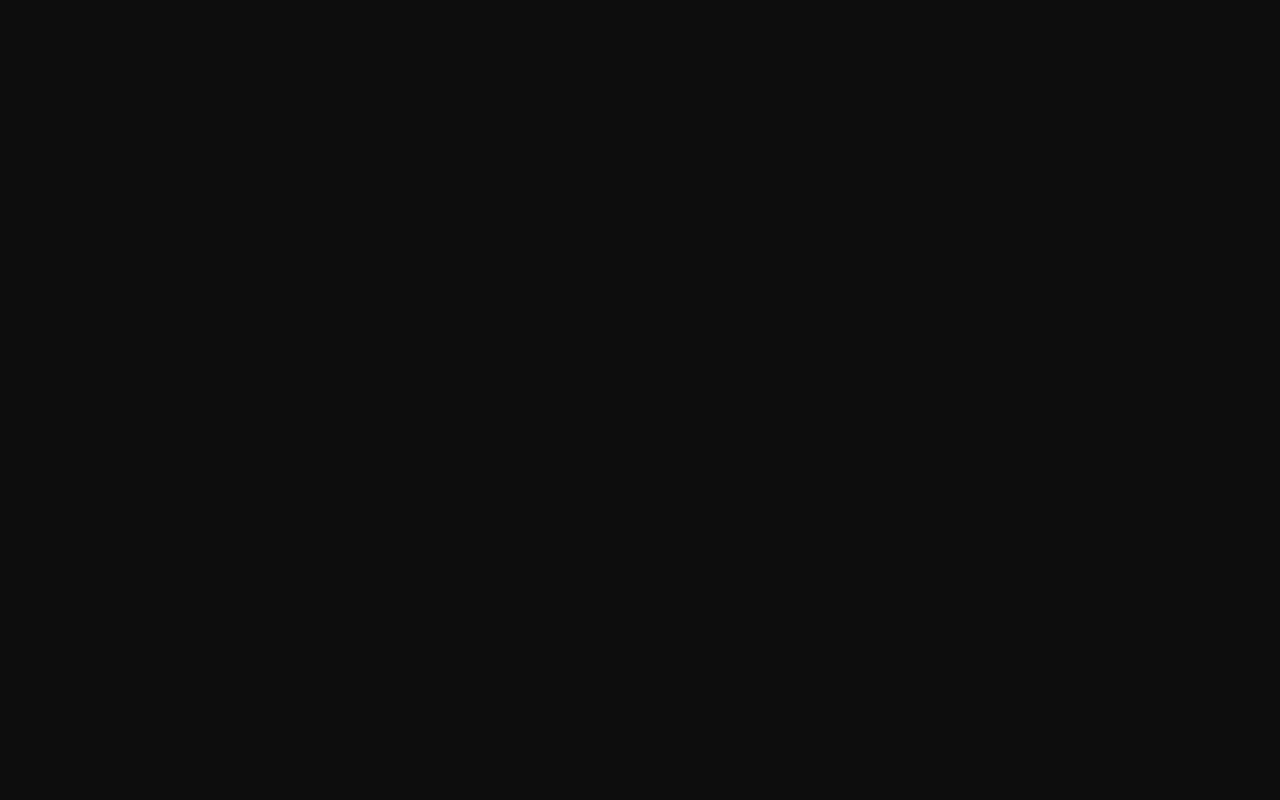
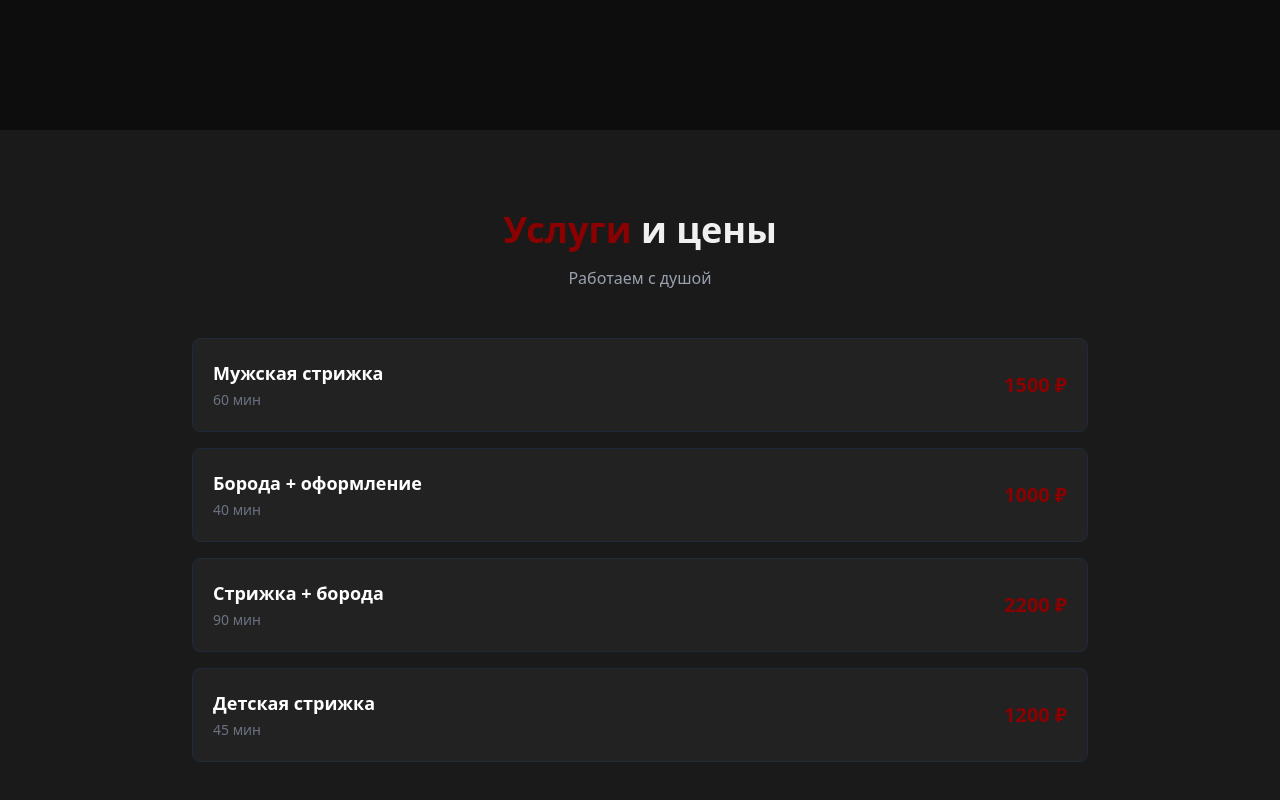
Before and after one commit to Max-IT04/valmoney_barbershop, a Next.js app: page / in a window 1280 px wide. Shown: the part 670-1470 px from the top of the page. Before the commit the page ends 800 px from the top, so only its background shows below. Built offline with nearby package versions, Linux system fonts and the light colour scheme.

Commit message:
добавлена секция услуг

```diff
--- a/app/page.tsx
+++ b/app/page.tsx
@@ -1,9 +1,11 @@
 import Hero from "@/components/sections/Hero";
+import Services from "@/components/sections/Services";
 
 export default function Home() {
   return (
     <main className="flex-1">
       <Hero />
+      <Services />
     </main>
   );
 }
--- /dev/null
+++ b/components/sections/Services.tsx
@@ -0,0 +1,38 @@
+export default function Services() {
+  const services = [
+    { name: "Мужская стрижка", price: "1500 ₽", time: "60 мин" },
+    { name: "Борода + оформление", price: "1000 ₽", time: "40 мин" },
+    { name: "Стрижка + борода", price: "2200 ₽", time: "90 мин" },
+    { name: "Детская стрижка", price: "1200 ₽", time: "45 мин" },
+  ];
+
+  return (
+    <section className="py-20 px-4 md:px-8 lg:px-16 bg-[#1a1a1a]">
+      <div className="max-w-4xl mx-auto">
+        <h2 className="text-3xl md:text-4xl font-bold text-center mb-4">
+          <span className="text-[#8B0000]">Услуги</span> и цены
+        </h2>
+        <p className="text-gray-400 text-center mb-12">
+          Работаем с душой
+        </p>
+
+        <div className="grid gap-4">
+          {services.map((item, idx) => (
+            <div
+              key={idx}
+              className="flex flex-col sm:flex-row sm:justify-between sm:items-center p-5 bg-[#222] rounded-lg border border-gray-800 hover:border-[#8B0000] transition-all hover:bg-[#2a1a1a]"
+            >
+              <div>
+                <h3 className="text-lg font-semibold text-white">{item.name}</h3>
+                <span className="text-sm text-gray-500">{item.time}</span>
+              </div>
+              <span className="text-xl font-bold text-[#8B0000] mt-2 sm:mt-0">
+                {item.price}
+              </span>
+            </div>
+          ))}
+        </div>
+      </div>
+    </section>
+  );
+}
```
